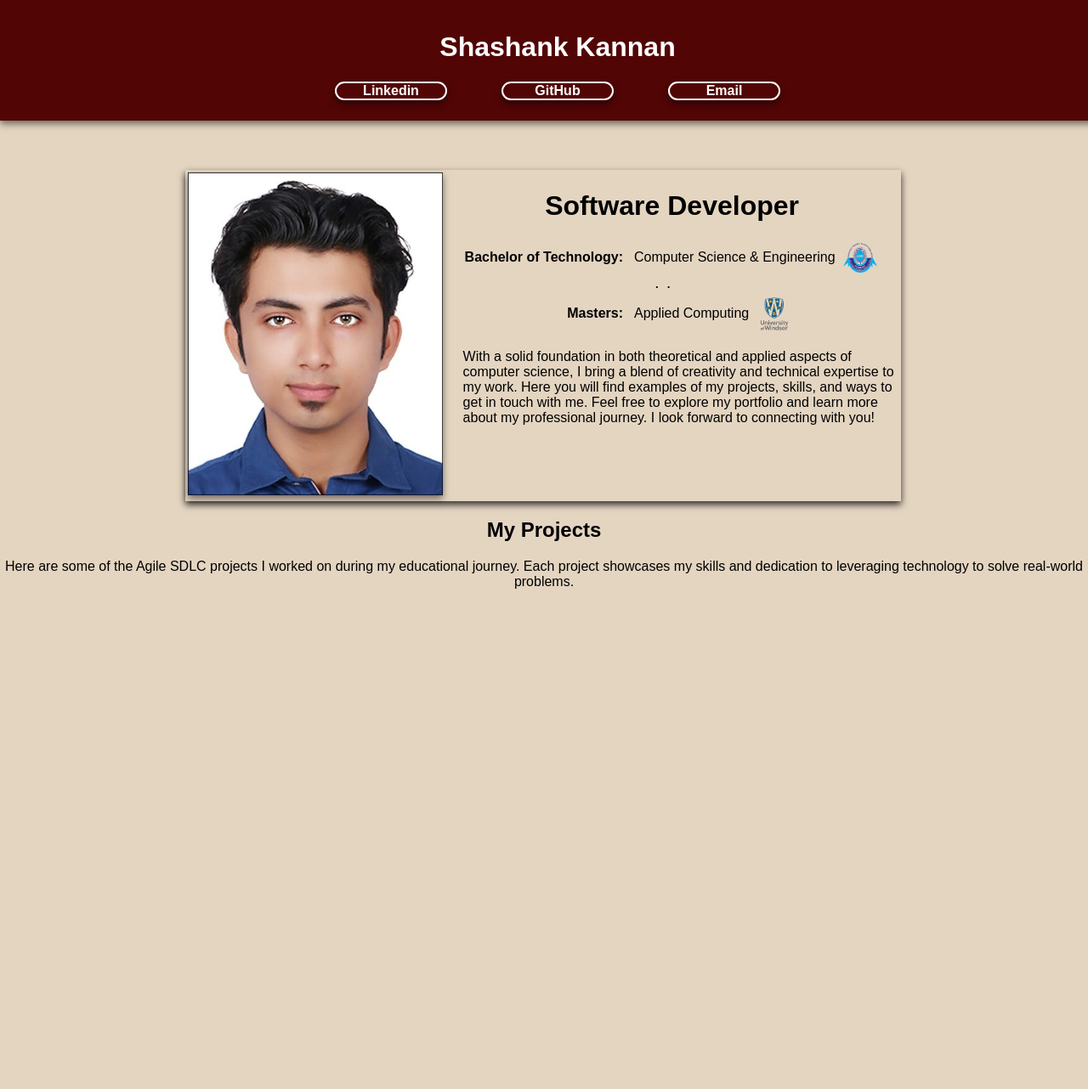
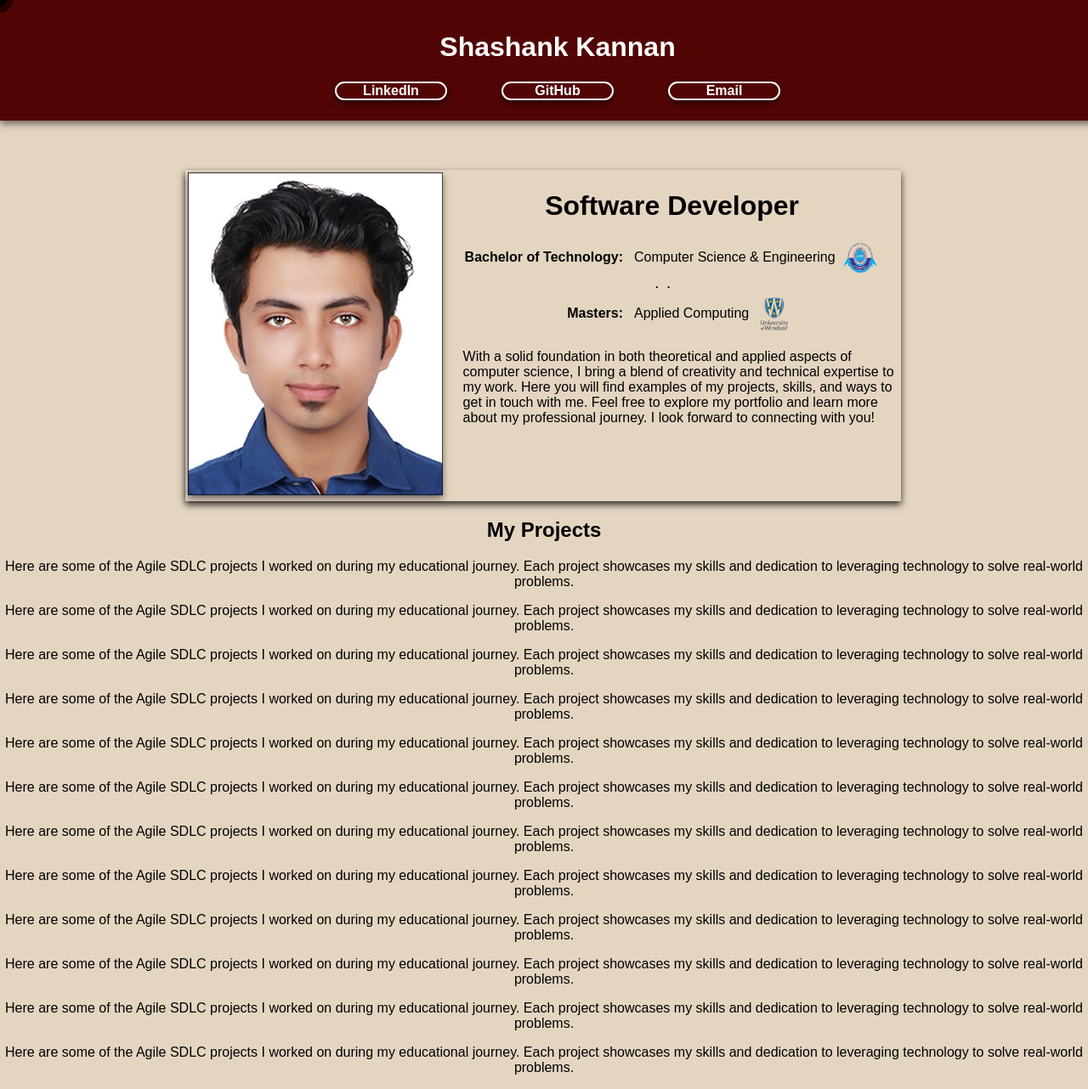
Before and after one commit to shashankkannan/testapp, a React (Create React App) app: page / in a window 1280 px wide. Shown: the whole page at 85% size. Before the commit the page ends 800 px from the top, so only its background shows below. Built offline with nearby package versions, Linux system fonts and the light colour scheme.

Commit message:
Update change 20

```diff
--- a/src/App.css
+++ b/src/App.css
@@ -1,15 +1,60 @@
+
+
 body {
   font-family: Arial, sans-serif;
   margin: 0;
   padding: 0;
   box-sizing: border-box;
   background-color: rgb(228, 213, 193);
+  cursor: none;
+}
+
+.cursor-dot {
+  background-color: black;
+  height: 15px;
+  width: 15px;
+  z-index: 1001;
+  border-radius: 50%;
+  position: fixed;
+  top: 0;
+  left: 0;
+  pointer-events: none;
+}
+
+.cursor-outline {
+  background-color: rgba(0, 0, 0, 0.5);
+  height: 30px;
+  width: 30px;
+  z-index: 1000;
+  border-radius: 50%;
+  position: fixed;
+  top: 0;
+  left: 0;
+  pointer-events: none;
+  transition: transform 0.15s ease; /* Smooth transition */
+}
+
+
+.cursor-dot,.cursor-outline{
+  position: fixed;
+  top: 0;
+  left: 0;
+  transform: translate(-50%,-50%);
+  border-radius: 50%;
+  z-index: 1001;
+  pointer-events: none;
+}
+.cursor-outline.click-animation {
+  transform: scale(1.5); /* Increase the size */
+  transition: transform 0.15s ease; /* Ensure the transition is smooth */
 }
 
 .App {
   text-align: center;
   padding-top: 120px; /* Adjust this value to match the header height */
 }
+
+
 
 header {
   /* background: rgba(51, 51, 51, 0.8); Use rgba() to set a translucent background */
@@ -39,6 +84,26 @@ nav ul li {
   margin-bottom: 20vh;
 
 }
+.headop {
+  animation: slideIn1 2s ease forwards;
+  border: 2px solid white;
+  width: 10%;
+  color: white;
+  font-weight: bold;
+  cursor: pointer;
+  outline: none;
+  background-color: transparent;
+  border-radius: 30px;
+  transition: background-color 0.3s ease, color 0.3s ease, transform 0.3s ease;
+  box-shadow: 0px 4px 8px rgba(0, 0, 0, 0.5);
+}
+
+.headop:hover {
+  background-color: white;
+  color: #333;
+  transform: scale(1.07);
+}
+
 
 .headop a {
   color: white;
@@ -46,11 +111,6 @@ nav ul li {
   transition: color 0.3s ease, font-size 0.3s ease;
 }
 
-.headop:hover {
-  background-color: white;
-  color: #333;
-  transform: scale(1.07);
-}
 
 .letter {
   display: inline-block;
--- a/src/App.js
+++ b/src/App.js
@@ -1,16 +1,49 @@
-import React from 'react';
+import React, { useEffect } from 'react';
 import './App.css';
-import { motion } from 'framer-motion';
 import { Headers } from './Components/Headers';
 import { Projects } from './Components/Projects';
 import { Id } from './Components/Id';
 
 const App = () => {
+  useEffect(() => {
+    const cursorDot = document.querySelector("[data-cursor-dot]");
+    const cursorOutline = document.querySelector("[data-cursor-outline]");
+
+    const moveCursor = (e) => {
+      const posX = e.clientX;
+      const posY = e.clientY;
+
+      cursorDot.style.left = `${posX}px`;
+      cursorDot.style.top = `${posY}px`;
+      cursorOutline.animate({
+        left: `${posX}px`,
+        top: `${posY}px`
+      }, { duration: 500, fill: "forwards" });
+    };
+
+    const clickCursor = () => {
+      cursorOutline.classList.add('click-animation');
+      setTimeout(() => {
+        cursorOutline.classList.remove('click-animation');
+      }, 300); // Duration should match the CSS animation duration
+    };
+
+    window.addEventListener("mousemove", moveCursor);
+    window.addEventListener("click", clickCursor);
+
+    // Cleanup event listener on component unmount
+    return () => {
+      window.removeEventListener("mousemove", moveCursor);
+      window.removeEventListener("click", clickCursor);
+    };
+  }, []);
+
   return (
     <div className="App">
-      <motion div className='cursor'></motion>
+      <div className='cursor-dot' data-cursor-dot></div>
+      <div className='cursor-outline' data-cursor-outline></div>
       <Headers />
-      <Id/>
+      <Id />
       <Projects />
     </div>
   );
--- a/src/Components/Headers.js
+++ b/src/Components/Headers.js
@@ -1,9 +1,8 @@
-import React from 'react';
-import { useEffect, useState } from 'react';
+import React, { useEffect, useState } from 'react';
 
 export const Headers = () => {
     const [typedText, setTypedText] = useState('');
-    const [scrollPercentage, setScrollPercentage] = useState(0)
+    const [scrollPercentage, setScrollPercentage] = useState(0);
 
     useEffect(() => {
         const words = "Shashank Kannan".split(''); // Split the text into an array of characters
@@ -36,7 +35,7 @@ export const Headers = () => {
 
     return (
         <header className="header">
-            <h1 className="animated-heading" style={{fontWeight:"bold"}}>{typedText}</h1>
+            <h1 className="animated-heading" style={{fontWeight: "bold"}}>{typedText}</h1>
             <div className="scroll-percentage" style={{
                 position: "fixed",
                 top: 0,
@@ -49,90 +48,24 @@ export const Headers = () => {
 
             <nav className="headers-nav">
                 <ul>
-                    <li className='headop' style={{
-                        animation: 'slideIn1 2s ease forwards',
-                        border: "2px solid white",
-                        width: "10%",
-                        color: 'white',
-                        fontWeight: "bold",
-                        cursor: "pointer",
-                        outline: "none",
-                        backgroundColor: "transparent",
-                        borderRadius: "30px",
-                        transition: "transform 0.3s ease",
-                        boxShadow: "0px 4px 8px rgba(0, 0, 0, 0.5)"
-                    }}
+                    <li className='headop'
                         onClick={() => {
                             console.log("LinkedIn clicked");
                             window.open('https://www.linkedin.com/in/shatomb/', '_blank');
-                    }}
-                    onMouseEnter={(e) => {
-                        e.target.style.backgroundColor = "white";
-                        e.target.style.color = "#333";
-                        e.target.style.transform = "scale(1.07)";
-                    }}
-                    onMouseLeave={(e) => {
-                        e.target.style.backgroundColor = "transparent";
-                        e.target.style.color = "white";
-                        e.target.style.transform = "scale(1)";
                         }}>
-                        Linkedin
+                        LinkedIn
                     </li>
-                    <li className='headop' style={{
-                        animation: 'slideIn1 2s ease forwards',
-                        border: "2px solid white",
-                        width: "10%",
-                        color: 'white',
-                        fontWeight: "bold",
-                        cursor: "pointer",
-                        outline: "none",
-                        backgroundColor: "transparent",
-                        borderRadius: "30px",
-                        transition: "transform 0.3s ease",
-                        boxShadow: "0px 4px 8px rgba(0, 0, 0, 0.5)"
-                    }}
+                    <li className='headop'
                         onClick={() => {
                             console.log("GitHub clicked");
                             window.open('https://github.com/shashankkannan', '_blank');
-                    }}
-                    onMouseEnter={(e) => {
-                        e.target.style.backgroundColor = "white";
-                        e.target.style.color = "#333";
-                        e.target.style.transform = "scale(1.07)";
-                    }}
-                    onMouseLeave={(e) => {
-                        e.target.style.backgroundColor = "transparent";
-                        e.target.style.color = "white";
-                        e.target.style.transform = "scale(1)";
                         }}>
                         GitHub
                     </li>
-                    <li className='headop' style={{
-                        animation: 'slideIn1 2s ease forwards',
-                        border: "2px solid white",
-                        width: "10%",
-                        color: 'white',
-                        fontWeight: "bold",
-                        cursor: "pointer",
-                        outline: "none",
-                        backgroundColor: "transparent",
-                        borderRadius: "30px",
-                        transition: "transform 0.3s ease",
-                        boxShadow: "0px 4px 8px rgba(0, 0, 0, 0.5)"
-                    }}
+                    <li className='headop'
                         onClick={() => {
                             console.log("Email clicked");
                             window.open('mailto:kannan21@uwindsor.ca', '_blank');
-                    }}
-                    onMouseEnter={(e) => {
-                        e.target.style.backgroundColor = "white";
-                        e.target.style.color = "#333";
-                        e.target.style.transform = "scale(1.07)";
-                    }}
-                    onMouseLeave={(e) => {
-                        e.target.style.backgroundColor = "transparent";
-                        e.target.style.color = "white";
-                        e.target.style.transform = "scale(1)";
                         }}>
                         Email
                     </li>
--- a/src/Components/Projects.js
+++ b/src/Components/Projects.js
@@ -3,6 +3,17 @@ export const Projects = ()=>{
         <section id="project">
             <h2>My Projects</h2>
             <p>Here are some of the Agile SDLC projects I worked on during my educational journey. Each project showcases my skills and dedication to leveraging technology to solve real-world problems. </p>
+            <p>Here are some of the Agile SDLC projects I worked on during my educational journey. Each project showcases my skills and dedication to leveraging technology to solve real-world problems. </p>
+            <p>Here are some of the Agile SDLC projects I worked on during my educational journey. Each project showcases my skills and dedication to leveraging technology to solve real-world problems. </p>
+            <p>Here are some of the Agile SDLC projects I worked on during my educational journey. Each project showcases my skills and dedication to leveraging technology to solve real-world problems. </p>
+            <p>Here are some of the Agile SDLC projects I worked on during my educational journey. Each project showcases my skills and dedication to leveraging technology to solve real-world problems. </p>
+            <p>Here are some of the Agile SDLC projects I worked on during my educational journey. Each project showcases my skills and dedication to leveraging technology to solve real-world problems. </p>
+            <p>Here are some of the Agile SDLC projects I worked on during my educational journey. Each project showcases my skills and dedication to leveraging technology to solve real-world problems. </p>
+            <p>Here are some of the Agile SDLC projects I worked on during my educational journey. Each project showcases my skills and dedication to leveraging technology to solve real-world problems. </p>
+            <p>Here are some of the Agile SDLC projects I worked on during my educational journey. Each project showcases my skills and dedication to leveraging technology to solve real-world problems. </p>
+            <p>Here are some of the Agile SDLC projects I worked on during my educational journey. Each project showcases my skills and dedication to leveraging technology to solve real-world problems. </p>
+            <p>Here are some of the Agile SDLC projects I worked on during my educational journey. Each project showcases my skills and dedication to leveraging technology to solve real-world problems. </p>
+            <p>Here are some of the Agile SDLC projects I worked on during my educational journey. Each project showcases my skills and dedication to leveraging technology to solve real-world problems. </p>
         </section>
     )
 }
```
Lines whose indentation alone changed are shown as unchanged.
